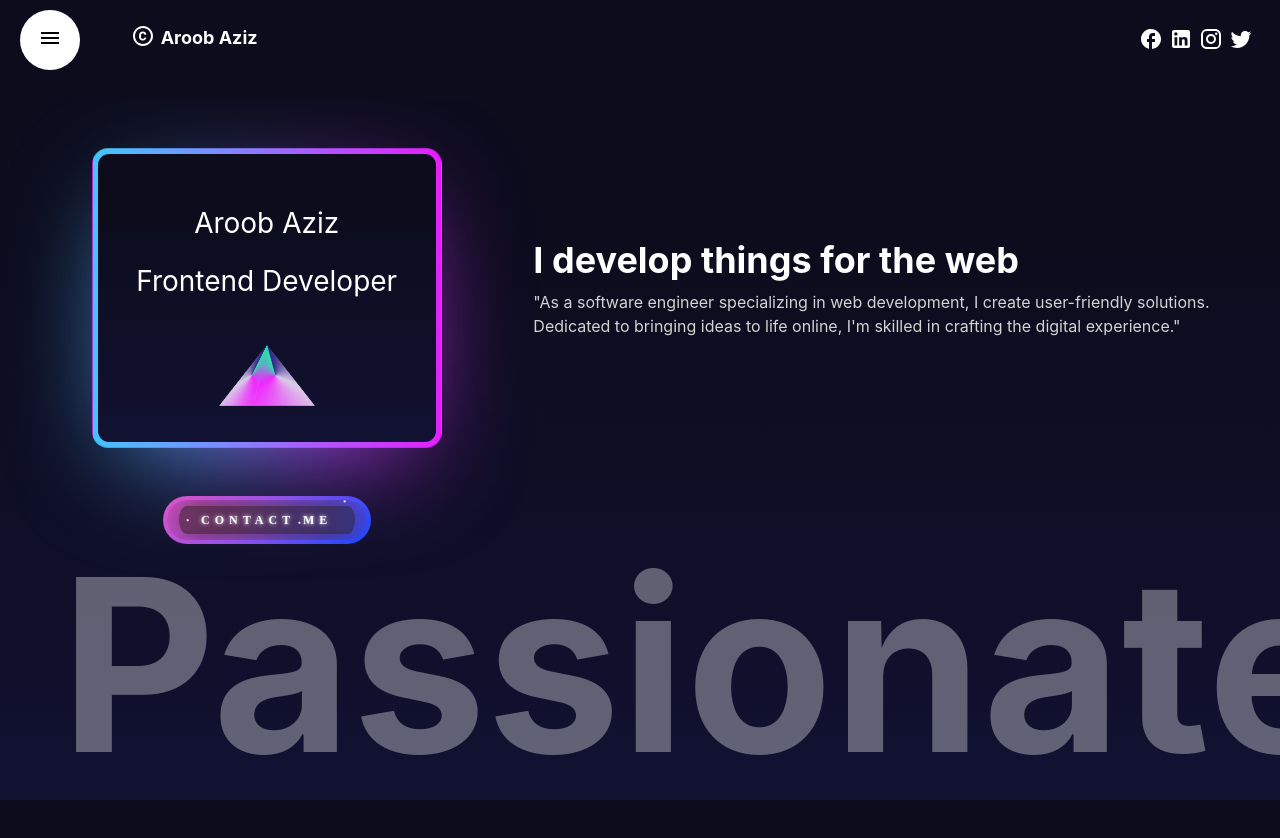
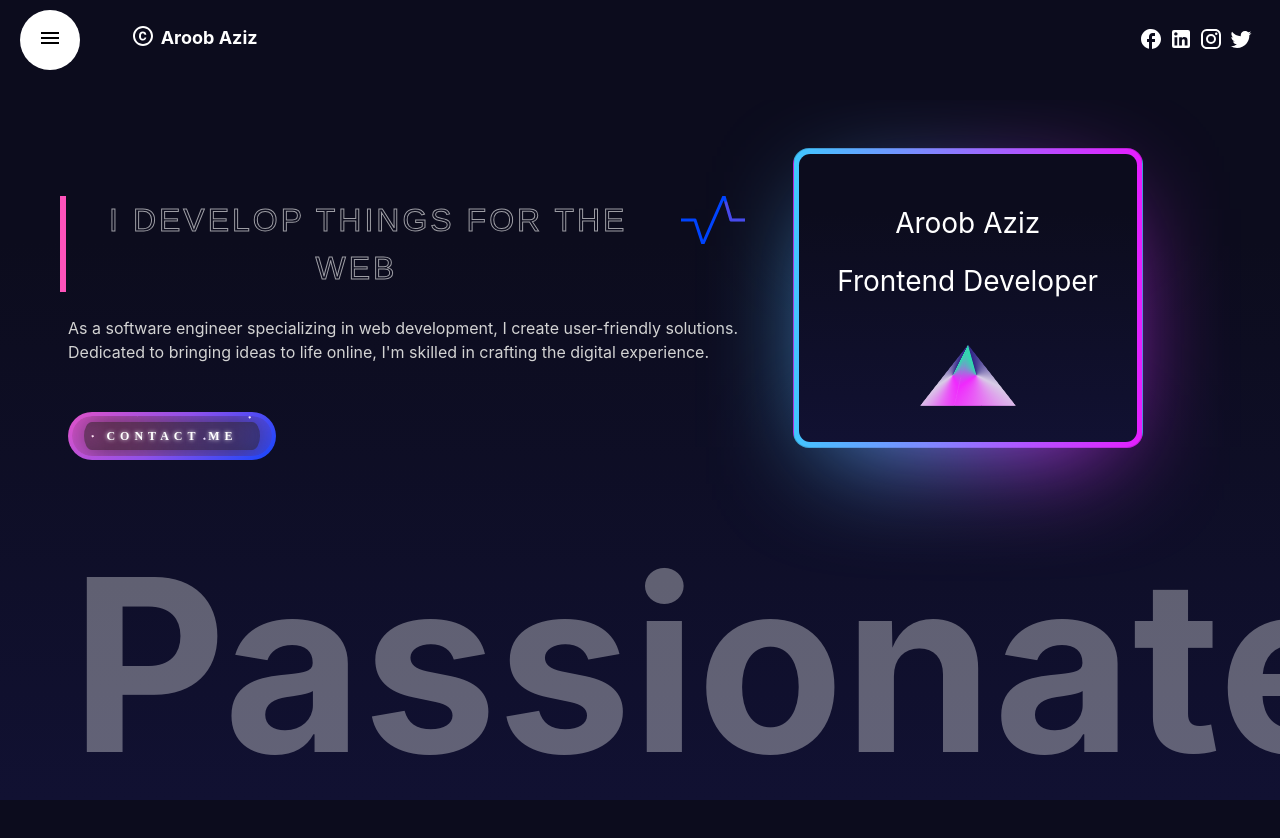
Before and after one commit to Aroob-Aziz/portfolio, a React (Create React App) app: page / in a window 1280 px wide. Shown: the top 838 px of the page. Built offline with nearby package versions, Linux system fonts and the light colour scheme.

Commit message:
herosectiondone

```diff
--- a/src/components/hero/index.js
+++ b/src/components/hero/index.js
@@ -1,6 +1,6 @@
 import React from "react";
 import "./style.css";
-import { Row, Col } from "react-bootstrap";
+import { Row, Col, Container } from "react-bootstrap";
 import { motion } from "framer-motion";
 
 const cardVariants = {
@@ -54,9 +54,63 @@ const slideVariants = {
 
 export const Hero = () => {
   return (
-    <div className="hero">
+    <Container className="hero">
       <Row className="h-75 g-0">
-        <Col lg={5} className="d-flex p-5 flex-column align-items-center ">
+        <Col
+          lg={7}
+          className=" ps-5 pt-5 d-flex flex-column  align-items-center"
+        >
+          <div className="pt-5">
+            <div className="d-flex flex-row ">
+              <button className="button" data-text="Awesome">
+                <span className="actual-text">
+                  &nbsp;I develop things for the web&nbsp;
+                </span>
+                <span aria-hidden="true" className="hover-text">
+                  I develop things for the web
+                </span>
+              </button>
+              <div className="loading ms-3">
+                <svg width="64px" height="48px">
+                  <polyline
+                    points="0.157 23.954, 14 23.954, 21.843 48, 43 0, 50 24, 64 24"
+                    id="back"
+                  ></polyline>
+                  <polyline
+                    points="0.157 23.954, 14 23.954, 21.843 48, 43 0, 50 24, 64 24"
+                    id="front"
+                  ></polyline>
+                </svg>
+              </div>
+            </div>
+
+            <p className="mt-4 ms-2">
+              As a software engineer specializing in web development, I create
+              user-friendly solutions.
+              <br />
+              Dedicated to bringing ideas to life online, I'm skilled in
+              crafting the digital experience.
+            </p>
+            <motion.button
+              className="btn mt-5 ms-2"
+              type="button"
+              variants={cardVariants}
+              animate="animate"
+              initial="initial"
+            >
+              <strong>CONTACT ME</strong>
+              <div id="container-stars">
+                <div id="stars"></div>
+              </div>
+
+              <div id="glow">
+                <div class="circle"></div>
+                <div class="circle"></div>
+              </div>
+            </motion.button>
+          </div>
+        </Col>
+        <Col lg={5} className="d-flex ps-5 pt-5 flex-column  ">
           <motion.div
             className="card"
             variants={cardVariants}
@@ -81,35 +135,6 @@ export const Hero = () => {
               </motion.div>
             </motion.div>
           </motion.div>
-          <motion.button
-            className="btn mt-5"
-            type="button"
-            variants={cardVariants}
-            animate="animate"
-            initial="initial"
-          >
-            <strong>CONTACT ME</strong>
-            <div id="container-stars">
-              <div id="stars"></div>
-            </div>
-
-            <div id="glow">
-              <div class="circle"></div>
-              <div class="circle"></div>
-            </div>
-          </motion.button>
-        </Col>
-        <Col lg={7} className="h-75 d-flex flex-column justify-content-center">
-          <div>
-            <h3 className="desc">I develop things for the web</h3>
-            <p>
-              "As a software engineer specializing in web development, I create
-              user-friendly solutions.
-              <br />
-              Dedicated to bringing ideas to life online, I'm skilled in
-              crafting the digital experience."
-            </p>
-          </div>
         </Col>
       </Row>
       <Row className="g-0  h-25">
@@ -134,6 +159,6 @@ export const Hero = () => {
       </Row>
 
       {/* **pyramid** */}
-    </div>
+    </Container>
   );
 };
--- a/src/components/hero/style.css
+++ b/src/components/hero/style.css
@@ -95,6 +95,7 @@
     background: var(--background);
     position: relative;
     z-index: 1;
+
 
    }
 
@@ -339,3 +340,84 @@
 
 
 }
+
+/* === removing default button style ===*/
+.button {
+  margin: 0;
+  height: auto;
+  background: transparent;
+  padding: 0;
+  border: none;
+  cursor: pointer;
+}
+
+/* button styling */
+.button {
+  --border-right: 6px;
+  --text-stroke-color: rgba(255,255,255,0.6);
+  /* --text-stroke-color: white; */
+  --animation-color: #FE53BB;
+  --fs-size: 2em;
+  letter-spacing: 3px;
+  text-decoration: none;
+  font-size: var(--fs-size);
+  font-family: "Arial";
+  position: relative;
+  text-transform: uppercase;
+  color: transparent;
+
+  -webkit-text-stroke: 1px var(--text-stroke-color);
+}
+/* this is the text, when you hover on button */
+.hover-text {
+  position: absolute;
+
+  box-sizing: border-box;
+  content: attr(data-text);
+  color: var(--animation-color);
+  width: 0%;
+  inset: 0;
+  border-right: var(--border-right) solid var(--animation-color);
+  overflow: hidden;
+  transition: 0.1s;
+  -webkit-text-stroke: 1px var(--animation-color);
+}
+/* hover */
+.button:hover .hover-text {
+  width: 101%;
+  filter: drop-shadow(0 0 25px var(--animation-color))
+}
+
+
+
+/* electric shock */
+.loading svg polyline {
+  fill: none;
+  stroke-width: 3;
+  stroke-linecap: round;
+  stroke-linejoin: round;
+}
+
+.loading svg polyline#back {
+  fill: none;
+  /* stroke: #ff4d5033; */
+  stroke: #0044ff;
+}
+
+.loading svg polyline#front {
+  fill: none;
+  stroke: #FE53BB;
+  stroke-dasharray: 48, 144;
+  stroke-dashoffset: 192;
+  animation: dash_682 1.4s linear infinite;
+}
+
+@keyframes dash_682 {
+  72.5% {
+    opacity: 0;
+  }
+
+  to {
+    stroke-dashoffset: 0;
+  }
+}
```
